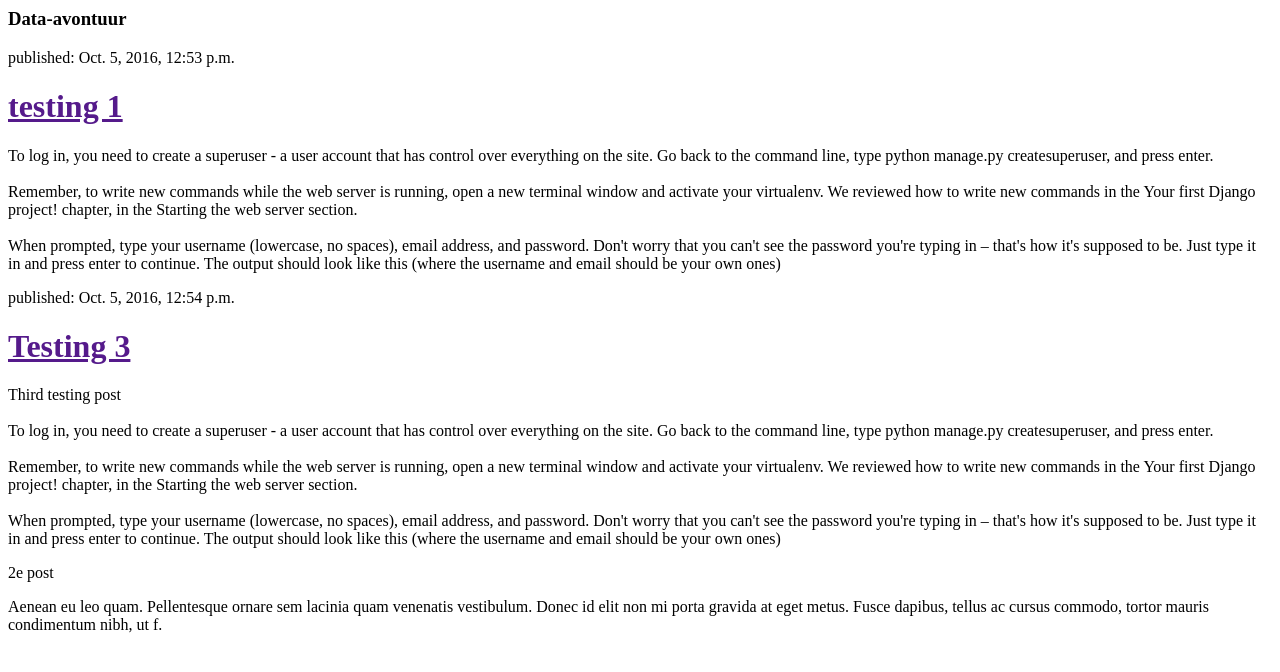
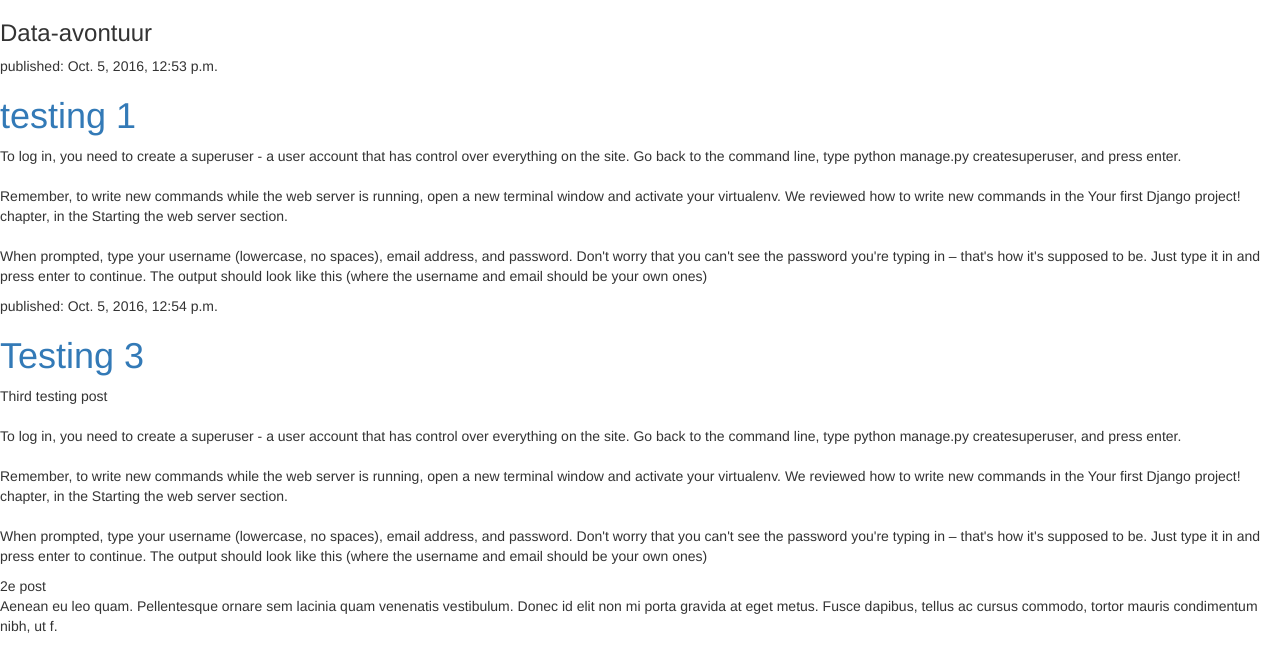
Before and after one commit to McBee2016/my-first-blog, a Django app: page / in a window 1280 px wide. Shown: the top 672 px of the page. Run offline with Django 3.2, Linux system fonts and the light colour scheme; data comes from the database, SQL or seed files in the repository; some libraries are stand-ins or nearby versions.

Commit message:
Modified templates to display posts from database.

```diff
--- /dev/null
+++ b/blog/static/css/blog.css
@@ -0,0 +1,3 @@
+h3 a {
+    color: #BD42DB;
+}
--- a/blog/templates/blog/post_list.html
+++ b/blog/templates/blog/post_list.html
@@ -1,6 +1,8 @@
 <html>
     <head>
         <title>Data-avontuur</title>
+        <link rel="stylesheet" href="//maxcdn.bootstrapcdn.com/bootstrap/3.2.0/css/bootstrap.min.css">
+        <link rel="stylesheet" href="//maxcdn.bootstrapcdn.com/bootstrap/3.2.0/css/bootstrap-theme.min.css">
     </head>
     <body>
         <div>
```
